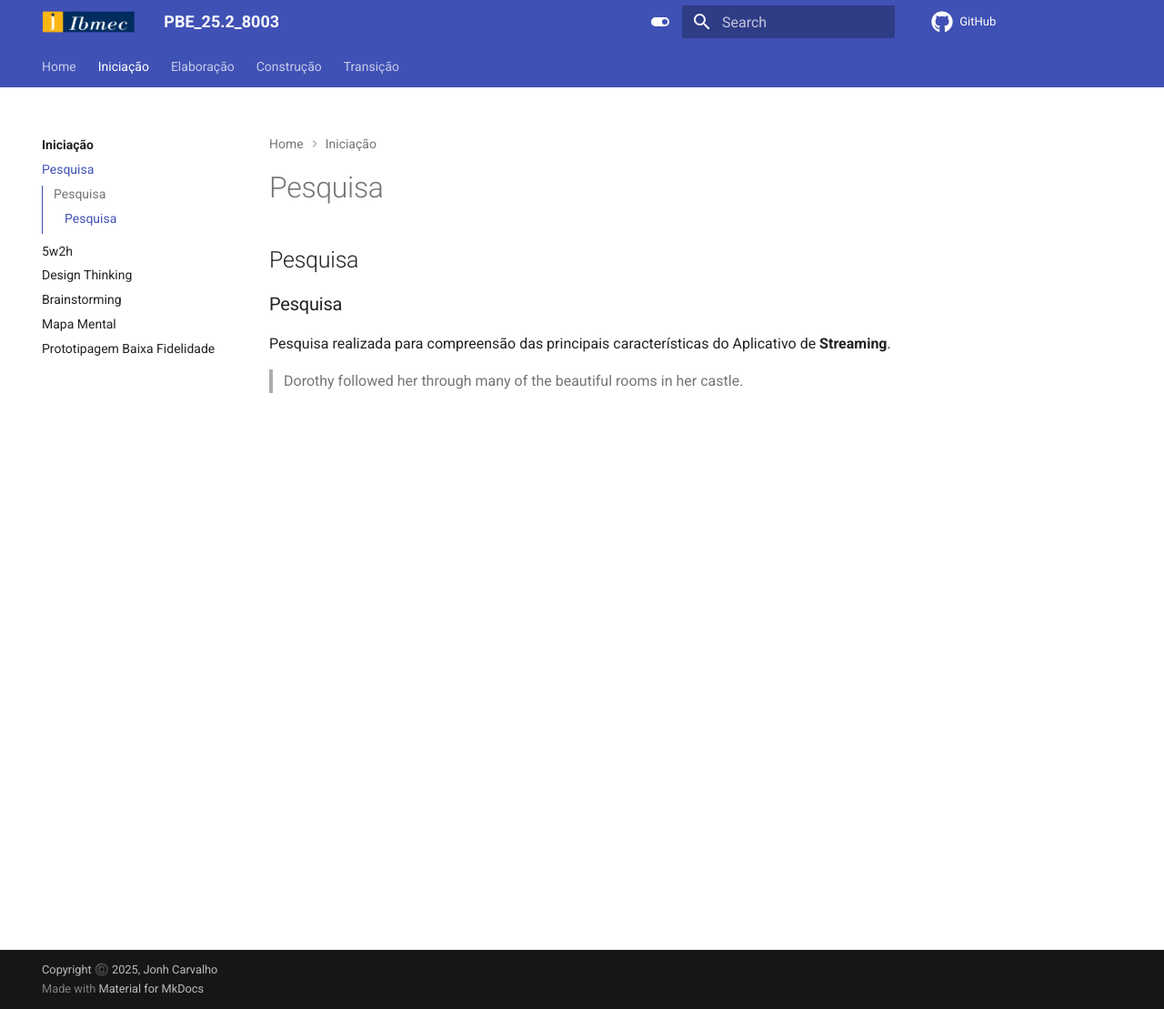
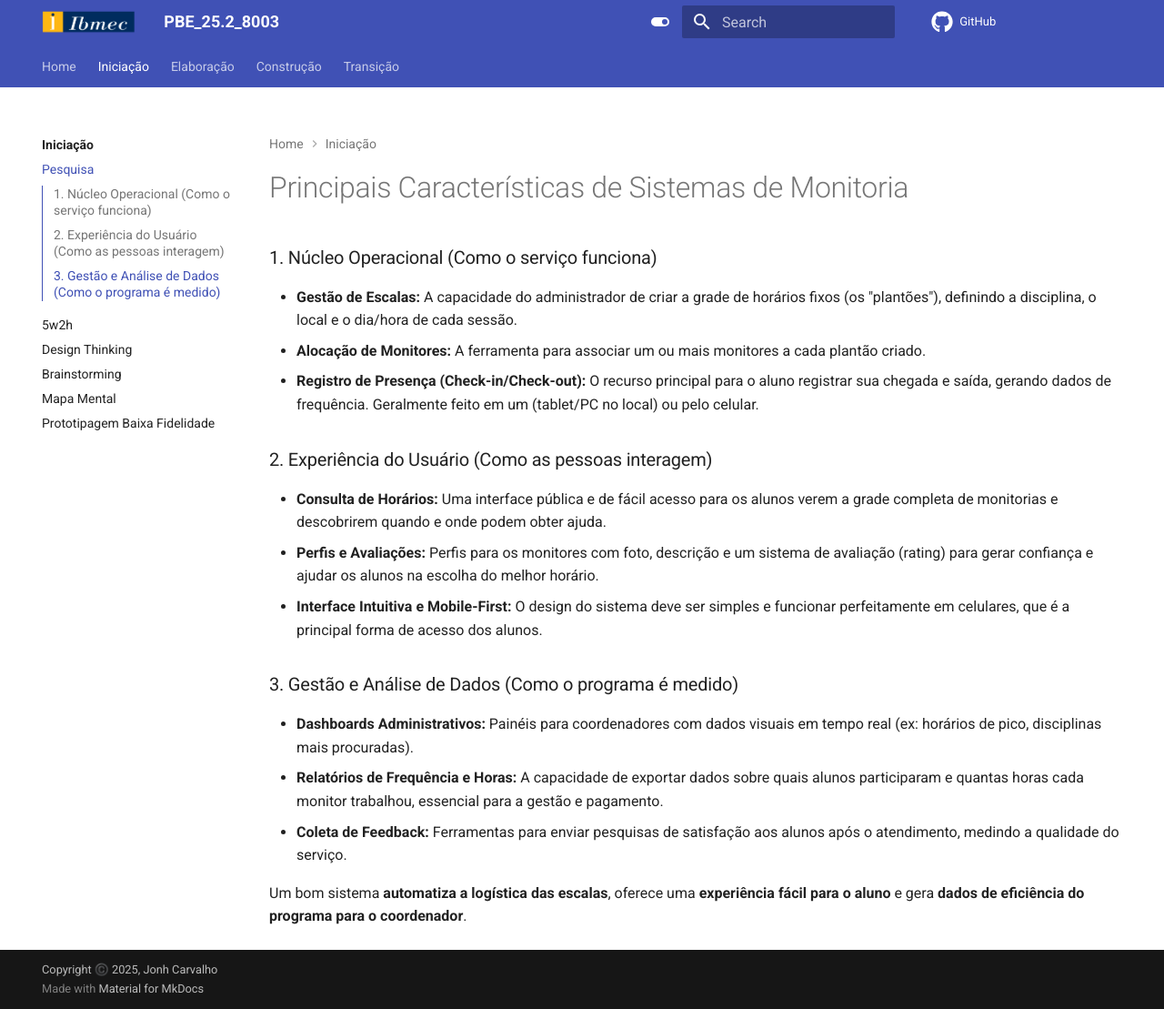
Before and after one commit to Projetos-de-Extensao/PBE_25.2_8001_IV, an MkDocs documentation site: the page built from docs/Iniciacao/pesquisa.md, in a window 1280 px wide and 1109 px high. Shown: the whole window at 91% size. Built offline with MkDocs 1.6.1 and Material for MkDocs 9.7.7, drawn with Linux system fonts in a browser that asks for light colours; comment, search, counter and statistics services are not loaded.

Commit message:
Update pesquisa.md

```diff
--- a/docs/Iniciacao/pesquisa.md
+++ b/docs/Iniciacao/pesquisa.md
@@ -1,12 +1,23 @@
----
-id: pesquisa
-title: Pesquisa
----
+# Principais Características de Sistemas de Monitoria
 
-# Pesquisa
-## Pesquisa
-### Pesquisa
 
-Pesquisa realizada para compreensão das principais características do Aplicativo de **Streaming**.
 
-> Dorothy followed her through many of the beautiful rooms in her castle.
+### 1. Núcleo Operacional (Como o serviço funciona)
+
+-   **Gestão de Escalas:** A capacidade do administrador de criar a grade de horários fixos (os "plantões"), definindo a disciplina, o local e o dia/hora de cada sessão.
+-   **Alocação de Monitores:** A ferramenta para associar um ou mais monitores a cada plantão criado.
+-   **Registro de Presença (Check-in/Check-out):** O recurso principal para o aluno registrar sua chegada e saída, gerando dados de frequência. Geralmente feito em um (tablet/PC no local) ou pelo celular.
+
+### 2. Experiência do Usuário (Como as pessoas interagem)
+
+-   **Consulta de Horários:** Uma interface pública e de fácil acesso para os alunos verem a grade completa de monitorias e descobrirem quando e onde podem obter ajuda.
+-   **Perfis e Avaliações:** Perfis para os monitores com foto, descrição e um sistema de avaliação (rating) para gerar confiança e ajudar os alunos na escolha do melhor horário.
+-   **Interface Intuitiva e Mobile-First:** O design do sistema deve ser simples e funcionar perfeitamente em celulares, que é a principal forma de acesso dos alunos.
+
+### 3. Gestão e Análise de Dados (Como o programa é medido)
+
+-   **Dashboards Administrativos:** Painéis para coordenadores com dados visuais em tempo real (ex: horários de pico, disciplinas mais procuradas).
+-   **Relatórios de Frequência e Horas:** A capacidade de exportar dados sobre quais alunos participaram e quantas horas cada monitor trabalhou, essencial para a gestão e pagamento.
+-   **Coleta de Feedback:** Ferramentas para enviar pesquisas de satisfação aos alunos após o atendimento, medindo a qualidade do serviço.
+
+Um bom sistema **automatiza a logística das escalas**, oferece uma **experiência fácil para o aluno** e gera **dados de eficiência do programa para o coordenador**.
```
